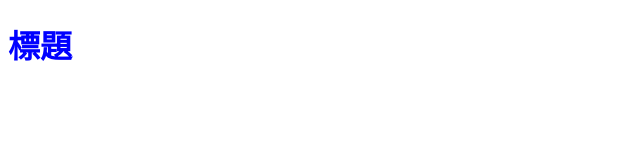
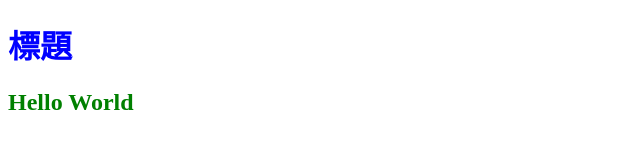
Before and after one commit to RenHuang-Huang/GitLearnByHex3, a plain HTML site: page index.html in a window 1280 px wide. Shown: the whole page, without its empty margins (0-640 px from the left). Drawn offline with Linux system fonts and the light colour scheme.

Commit message:
add html h2 ,css color style

```diff
--- a/all.css
+++ b/all.css
@@ -1,3 +1,6 @@
 h1{
     color: blue;
 }
+h2{
+    color: green;
+}
--- a/index.html
+++ b/index.html
@@ -8,5 +8,6 @@
 </head>
 <body>
     <h1>標題</h1>
+    <h2>Hello World</h2>
 </body>
 </html>
```
